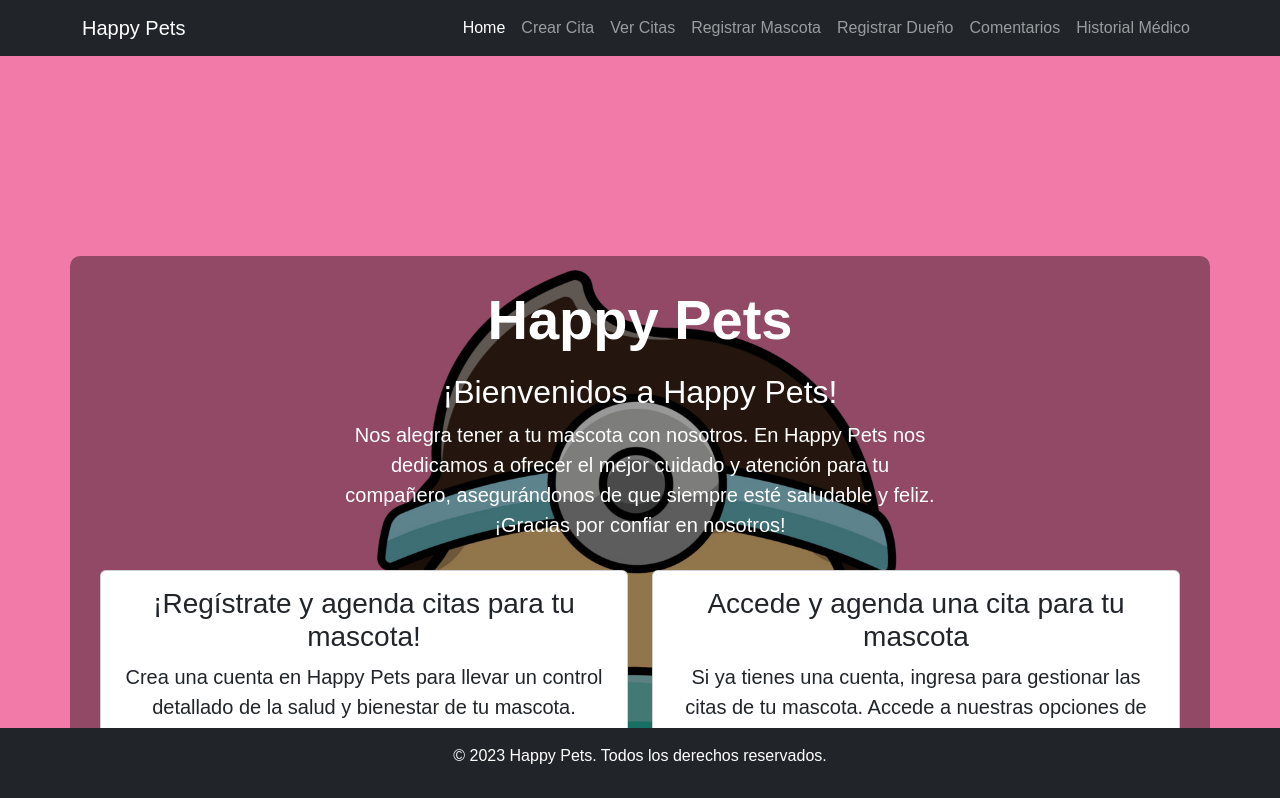
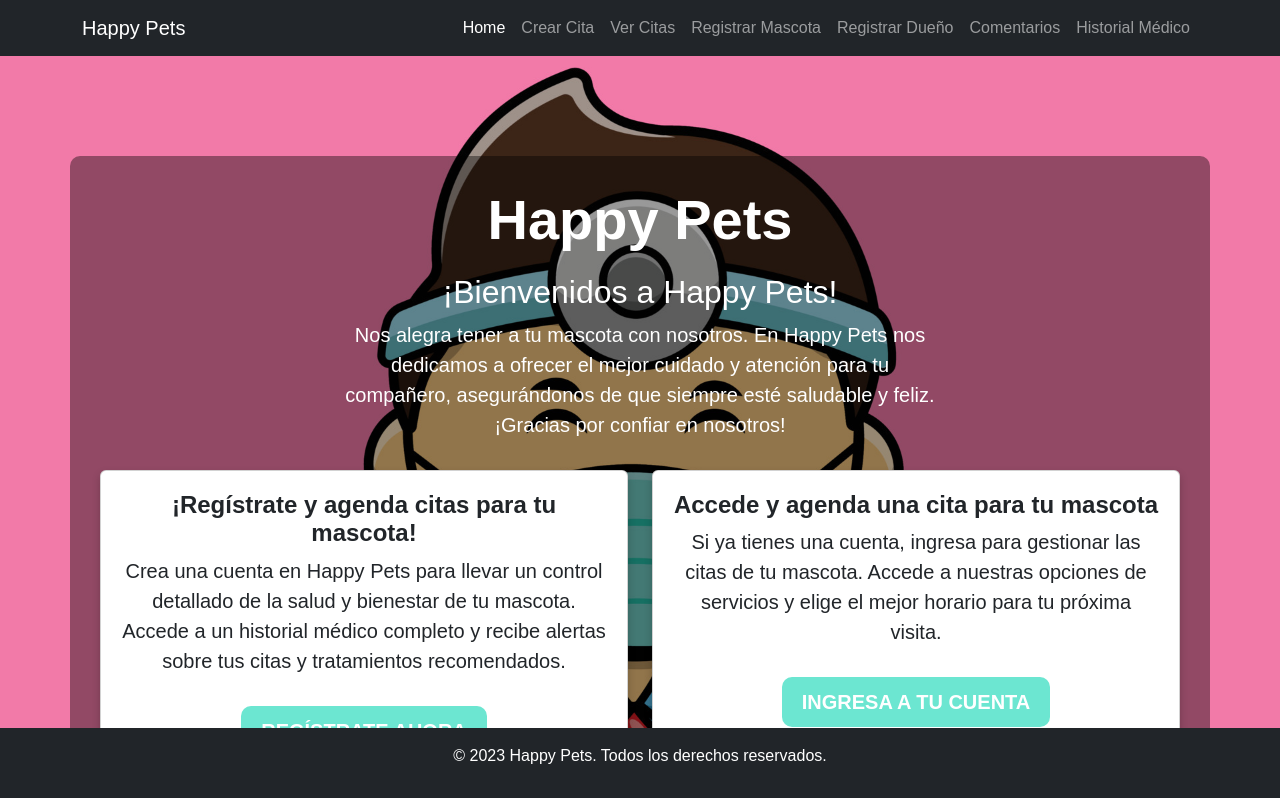
Before and after one commit to Nayeli92433/HAPPY_PETS-OrdinarioDBA, a React (Create React App) app: page / in a window 1280 px wide. Shown: the top 798 px of the page. Built offline with nearby package versions, Linux system fonts and the light colour scheme.

Commit message:
Semodifico el diseño

```diff
--- a/src/pages/Home.jsx
+++ b/src/pages/Home.jsx
@@ -20,27 +20,27 @@ const Home = () => {
           <div className="row mt-4">
             {/* Cuadro de Registro */}
             <div className="col-md-6 mb-4">
-              <div className="card">
+              <div className="custom-card card">
                 <div className="card-body">
                   <h3 className="card-title">¡Regístrate y agenda citas para tu mascota!</h3>
                   <p>
                     Crea una cuenta en Happy Pets para llevar un control detallado de la salud y bienestar de tu mascota.
                     Accede a un historial médico completo y recibe alertas sobre tus citas y tratamientos recomendados.
                   </p>
-                  <a href="/registro" className="btn btn-outline-primary">REGÍSTRATE AHORA</a>
+                  <a href="/registro" className="btn btn-light">REGÍSTRATE AHORA</a>
                 </div>
               </div>
             </div>
 
             {/* Cuadro de Ingreso */}
             <div className="col-md-6 mb-4">
-              <div className="card">
+              <div className="custom-card card">
                 <div className="card-body">
                   <h3 className="card-title">Accede y agenda una cita para tu mascota</h3>
                   <p>
                     Si ya tienes una cuenta, ingresa para gestionar las citas de tu mascota. Accede a nuestras opciones de servicios y elige el mejor horario para tu próxima visita.
                   </p>
-                  <a href="/ingreso" className="btn btn-outline-primary">INGRESA A TU CUENTA</a>
+                  <a href="/ingreso" className="btn btn-light">INGRESA A TU CUENTA</a>
                 </div>
               </div>
             </div>
--- a/src/styles/Home.css
+++ b/src/styles/Home.css
@@ -32,9 +32,9 @@
   background-image: url('../assets/animals.jpg');
   background-size: cover;
   background-position: center;
-  background-attachment: fixed; /* Imagen estática */
-  padding: 200px 5px;
-  position: relative; /* Para posicionar el navbar sobre la imagen */
+  background-attachment: fixed;
+  padding: 100px 5px;
+  position: relative;
 }
 
 .hero-section .opacity-container {
@@ -55,3 +55,42 @@
   background-color: #6a006a; /* Morado más oscuro en hover */
   border-color: #6a006a;
 }
+
+/* Estilos personalizados para los cuadros */
+.custom-card {
+  background-color: #6c7575; /* Fondo azul */
+  color: rgb(126, 218, 210); /* Texto blanco */
+  border-radius: 15px; /* Bordes redondeados */
+  box-shadow: 0 4px 8px rgba(0, 0, 0, 0.2); /* Sombra suave */
+  transition: transform 0.3s ease, box-shadow 0.3s ease; /* Transición suave */
+}
+
+.custom-card:hover {
+  transform: translateY(-5px); /* Efecto de levantar el cuadro al pasar el mouse */
+  box-shadow: 0 6px 12px rgba(0, 0, 0, 0.5); /* Sombra más pronunciada */
+}
+
+.custom-card .card-body {
+  padding: 20px;
+}
+
+.custom-card .card-title {
+  font-size: 1.5rem;
+  font-weight: bold;
+}
+
+.custom-card .btn-light {
+  background-color: rgb(108, 230, 209); /* Fondo blanco para el botón */
+  color: #ffffff; /* Texto azul */
+  border: none; /* Sin borde */
+  padding: 10px 20px; /* Espaciado */
+  border-radius: 10px; /* Bordes redondeados */
+  text-transform: uppercase; /* Texto en mayúsculas */
+  font-weight: bold; /* Negrita en el texto del botón */
+  transition: background-color 0.3s ease; /* Transición suave */
+}
+
+.custom-card .btn-light:hover {
+  background-color: #ecafbc; /* Color al pasar el mouse sobre el botón */
+  cursor: pointer; /* Puntero cuando se pasa el mouse sobre el botón */
+}
```
